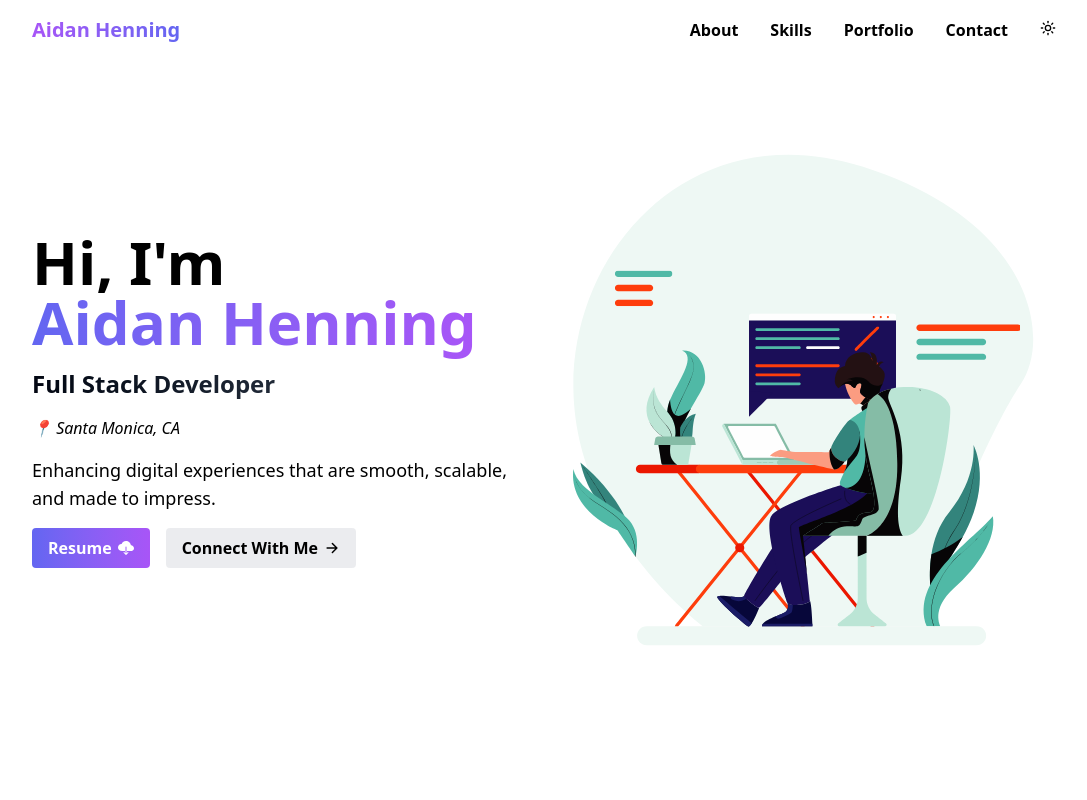
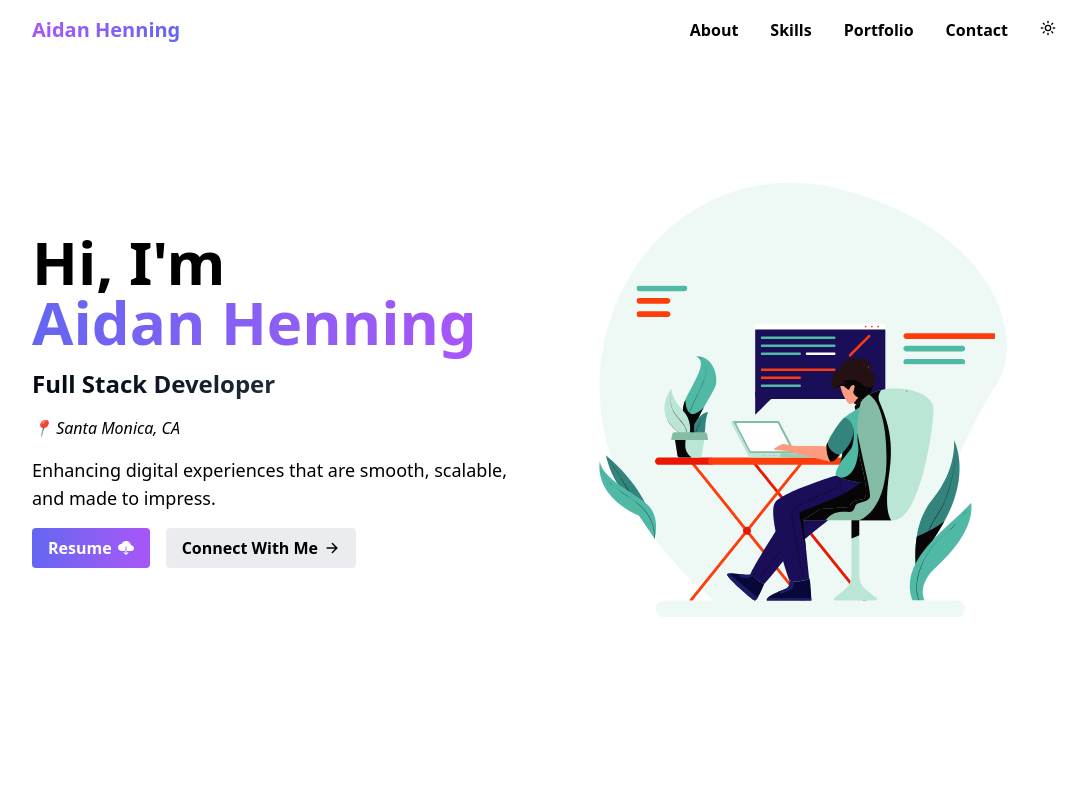
Before and after one commit to aidanhenning/Personal-Website, a React (Vite) app in the folder frontend/: page / in a window 1280 px wide. Shown: the top 800 px of the page, without its empty margins (96-1183 px from the left). Built offline with nearby package versions, Linux system fonts and the light colour scheme.

Commit message:
decrease max width of hero animation

```diff
--- a/frontend/src/components/Hero/Hero.jsx
+++ b/frontend/src/components/Hero/Hero.jsx
@@ -51,7 +51,7 @@ export default function Hero() {
             </button>
           </div>
         </div>
-        <div className="text-center">
+        <div className="justify-self-center max-w-md">
           <Lottie animationData={animation} />
         </div>
       </div>
```
